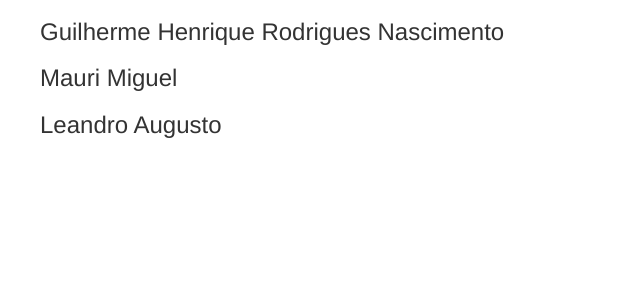
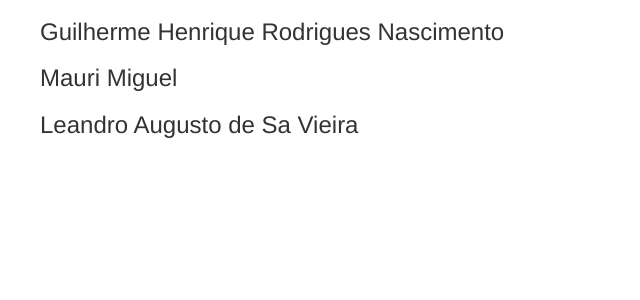
Before and after one commit to mmiguelcj/tpvd, a PHP site: page / in a window 1280 px wide, after a click on "Contatos". Shown: the part 51-351 px from the top of the page, without its empty margins (0-640 px from the left). Run offline with PHP 8.4, Linux system fonts and the light colour scheme.

Commit message:
Update index.php

```diff
--- a/index.php
+++ b/index.php
@@ -79,7 +79,7 @@
 			<div id ="contatos">
 			<h3>Guilherme Henrique Rodrigues Nascimento</h3>
 			<h3>Mauri Miguel</h3>
-			<h3>Leandro Augusto</h3>
+			<h3>Leandro Augusto de Sa Vieira</h3>
 
 			</div>
 		</div>
```
